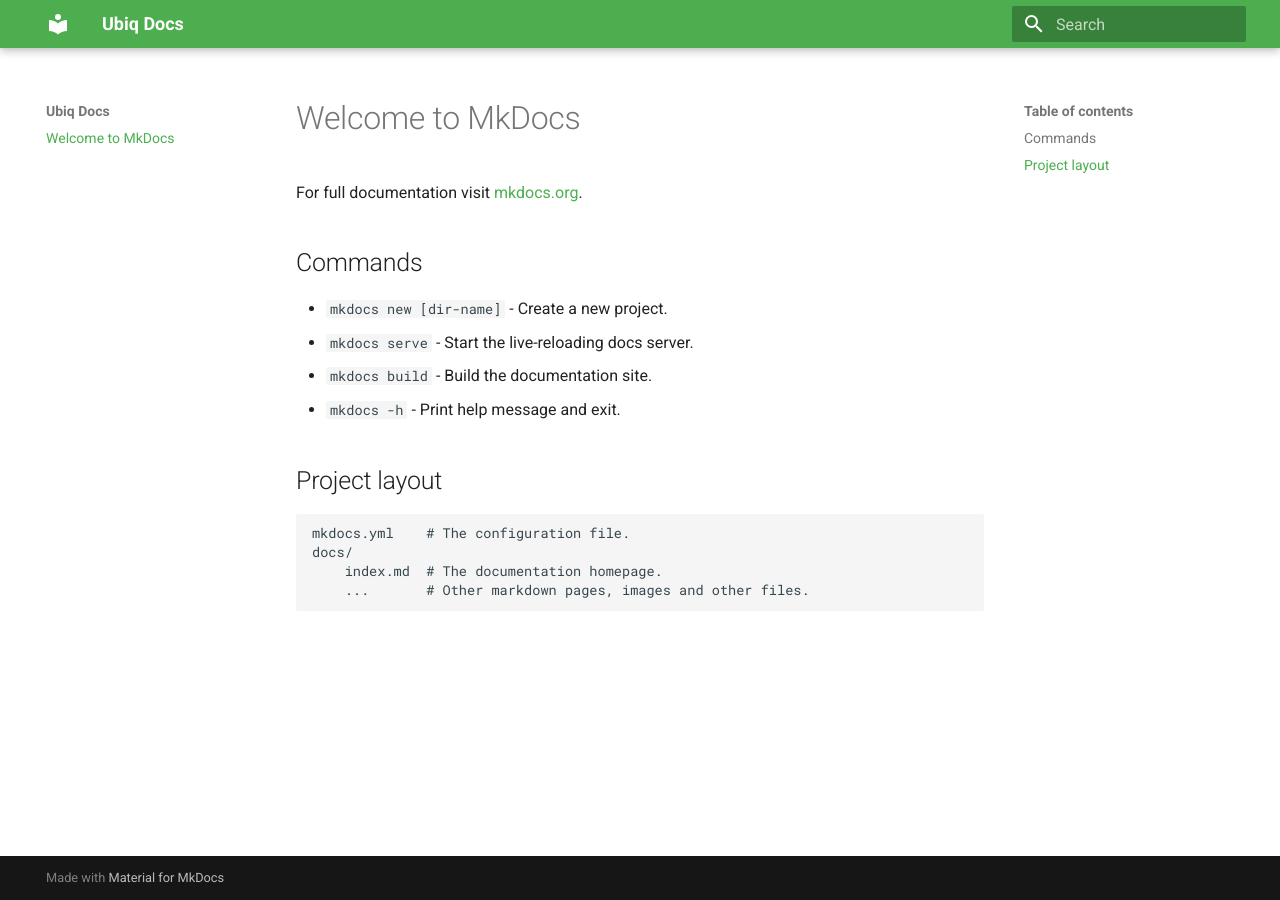
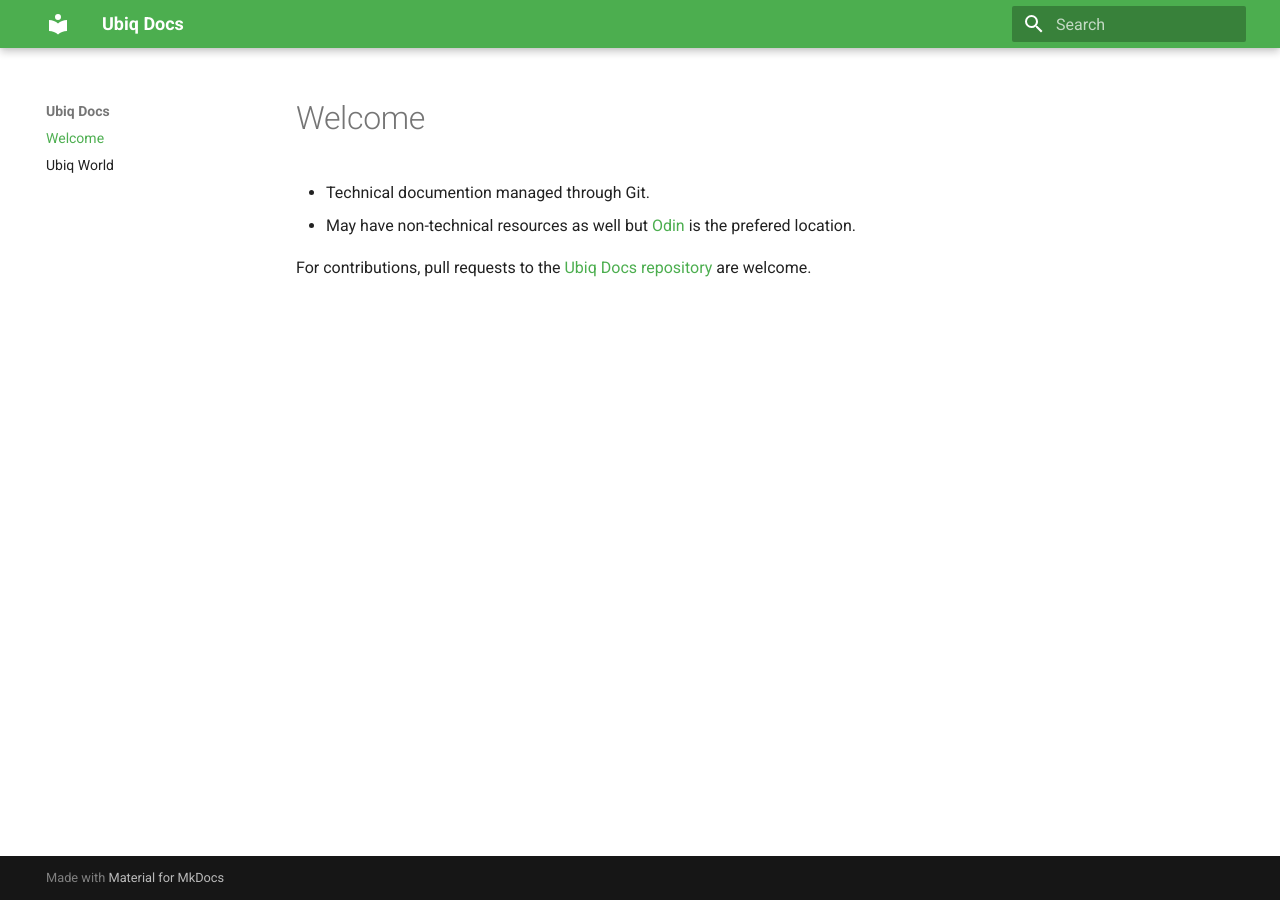
Before and after one commit to ubiq/docs, an MkDocs documentation site: the page built from docs/index.md, in a window 1280 px wide. Built offline with MkDocs 1.6.1 and Material for MkDocs 9.7.7, drawn with Linux system fonts in a browser that asks for light colours.

Commit message:
Add World page and update Index

```diff
--- a/docs/index.md
+++ b/docs/index.md
@@ -1,17 +1,6 @@
-# Welcome to MkDocs
+# Welcome
 
-For full documentation visit [mkdocs.org](https://www.mkdocs.org).
+* Technical documention managed through Git.
+* May have non-technical resources as well but [Odin](https://odin.ubiqsmart.com/) is the prefered location.
 
-## Commands
-
-* `mkdocs new [dir-name]` - Create a new project.
-* `mkdocs serve` - Start the live-reloading docs server.
-* `mkdocs build` - Build the documentation site.
-* `mkdocs -h` - Print help message and exit.
-
-## Project layout
-
-    mkdocs.yml    # The configuration file.
-    docs/
-        index.md  # The documentation homepage.
-        ...       # Other markdown pages, images and other files.
+For contributions, pull requests to the [Ubiq Docs repository](https://github.com/ubiq/docs) are welcome.
```
Also changed, not shown: README.md (+3 -1 lines), docs/world.md (added, +39 -0 lines).
